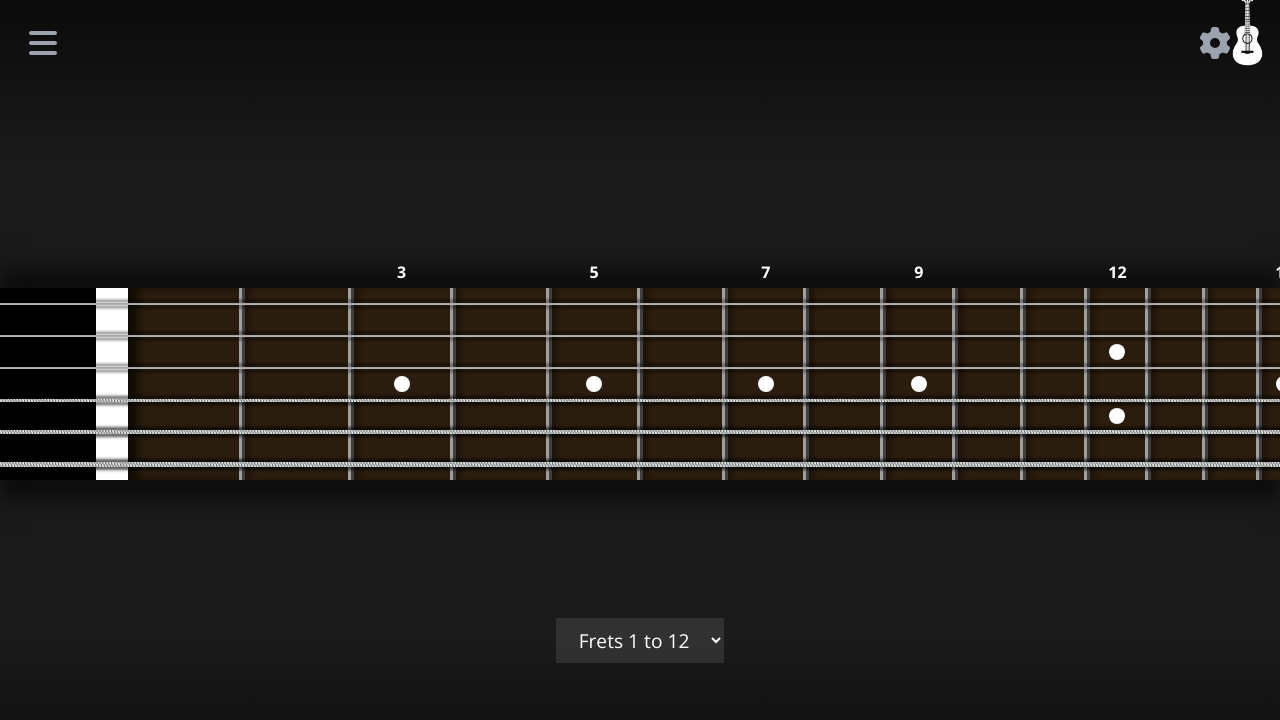
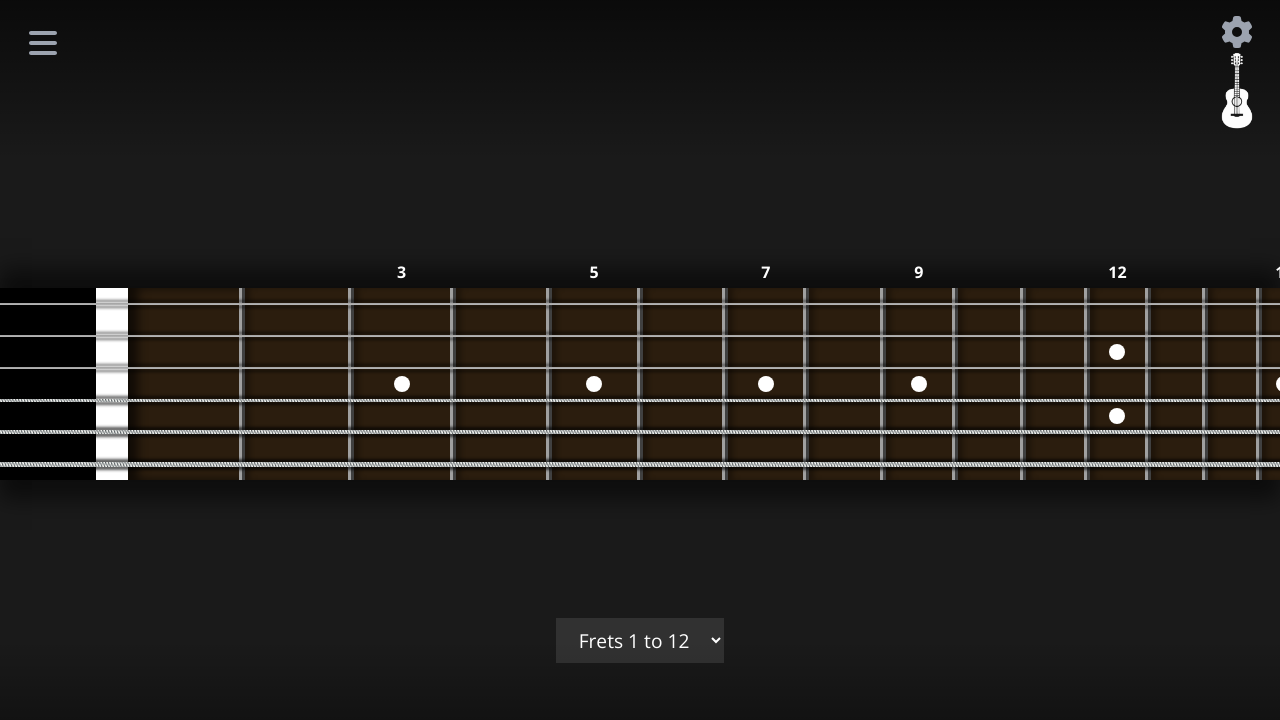
Before and after one commit to MekonLips/Frets, a React (Vite) app: page / in a window 1280 px wide. Shown: the top 720 px of the page. Built offline with nearby package versions, Linux system fonts and the light colour scheme.

Commit message:
Style combined cog and instrument icon button

```diff
--- a/src/index.css
+++ b/src/index.css
@@ -376,8 +376,9 @@
   .legacy-instruments-close-button:active { color: white; background-color: rgb(8 8 8); }
   .legacy-grid > div.legacy-instrument-menu-trigger { @apply flex w-full flex-col items-end justify-start gap-1; }
   .legacy-instrument-menu-trigger .legacy-nav-icon-button-wrapper { @apply flex w-full flex-col items-end; }
-  .legacy-instrument-menu-trigger .legacy-nav-icon-button-wrapper > button { @apply h-[3.4rem] w-[3.4rem] shrink-0 self-end rounded-full; }
-  .legacy-instrument-icon { @apply mr-[0.65rem] mt-1 block h-auto w-[2.1rem] max-w-full self-end object-contain; }
+  .legacy-instrument-menu-trigger .legacy-nav-icon-button-wrapper > button { @apply h-auto w-[3.4rem] shrink-0 self-end rounded-full; }
+  .legacy-instrument-menu-trigger .legacy-nav-icon-button-wrapper > button.legacy-instrument-open-button { @apply flex flex-col items-center gap-1; }
+  .legacy-instrument-icon { @apply block h-auto w-[2.1rem] max-w-full object-contain; }
   .legacy-grid > div.legacy-tab-sequence-cell { @apply col-start-1 col-end-4 row-start-3 row-end-4 flex-col items-center justify-center gap-4; }
   .legacy-tab-sequence-cell > .legacy-tab-range-container,
   .legacy-tab-sequence-cell > .legacy-sequence-container { @apply w-1/2; }
```
